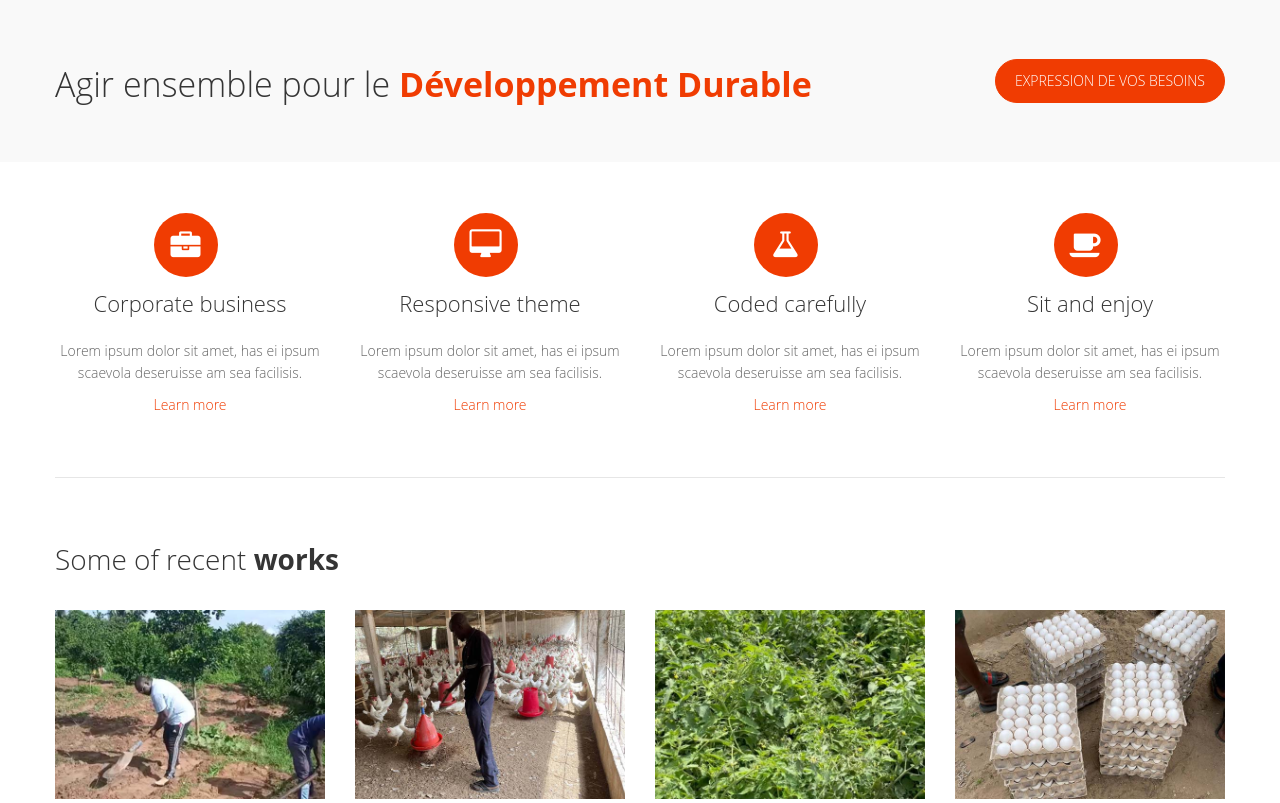
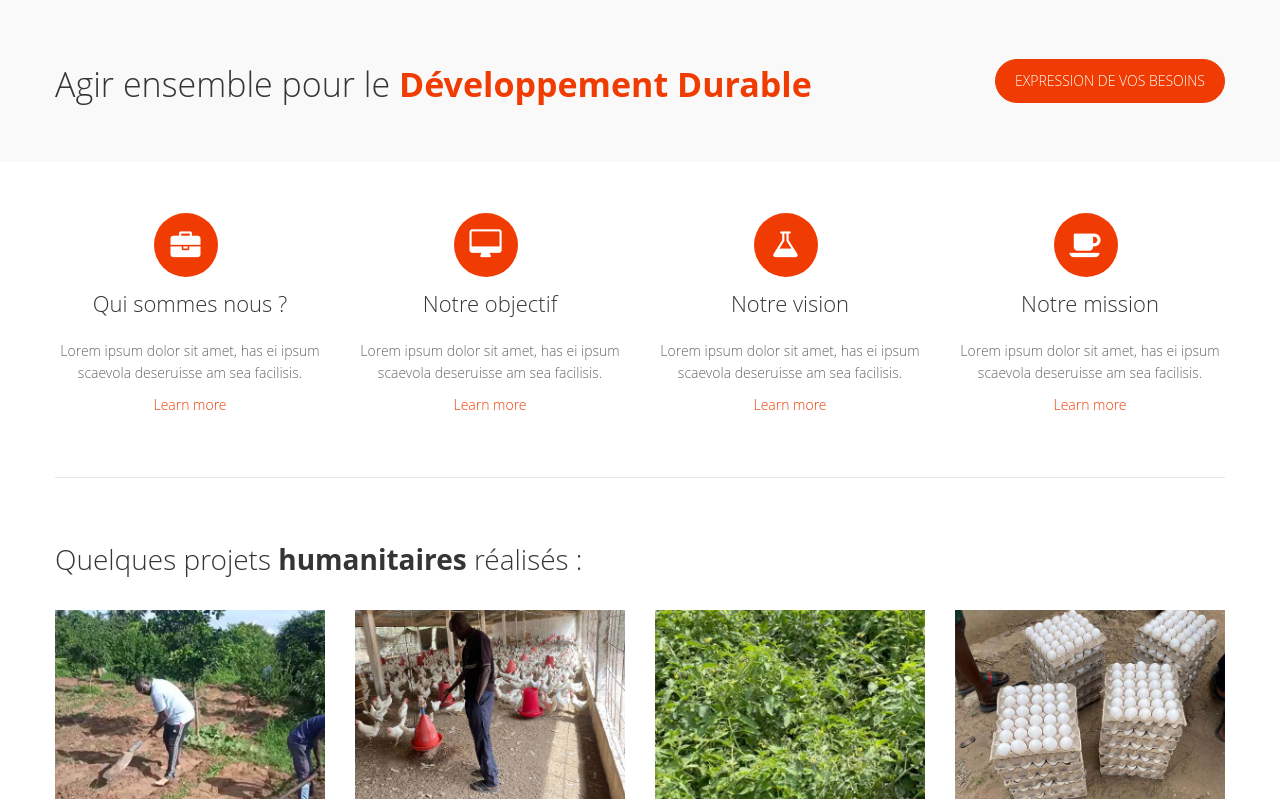
Before and after one commit to Roun1974/Association, a Symfony app: template templates/main/accueil.html.twig in a window 1280 px wide. Shown: the part 583-1386 px from the top of the page. Run offline with Twig, Linux system fonts and the light colour scheme; the template is opened without the code that fills it, so the values that code supplies are empty; some libraries are stand-ins or nearby versions.

Commit message:
Page d'accueil version final

```diff
--- a/templates/main/accueil.html.twig
+++ b/templates/main/accueil.html.twig
@@ -15,7 +15,7 @@
                     <i class="icon-briefcase icon-circled icon-64 active"></i>
                   </div>
                   <div class="text">
-                    <h6>Corporate business</h6>
+                    <h6>Qui sommes nous ?</h6>
                     <p>
                       Lorem ipsum dolor sit amet, has ei ipsum scaevola deseruisse am sea facilisis.
                     </p>
@@ -29,7 +29,7 @@
                     <i class="icon-desktop icon-circled icon-64 active"></i>
                   </div>
                   <div class="text">
-                    <h6>Responsive theme</h6>
+                    <h6>Notre objectif</h6>
                     <p>
                       Lorem ipsum dolor sit amet, has ei ipsum scaevola deseruisse am sea facilisis.
                     </p>
@@ -43,7 +43,7 @@
                     <i class="icon-beaker icon-circled icon-64 active"></i>
                   </div>
                   <div class="text">
-                    <h6>Coded carefully</h6>
+                    <h6>Notre vision</h6>
                     <p>
                       Lorem ipsum dolor sit amet, has ei ipsum scaevola deseruisse am sea facilisis.
                     </p>
@@ -57,7 +57,7 @@
                     <i class="icon-coffee icon-circled icon-64 active"></i>
                   </div>
                   <div class="text">
-                    <h6>Sit and enjoy</h6>
+                    <h6>Notre mission</h6>
                     <p>
                       Lorem ipsum dolor sit amet, has ei ipsum scaevola deseruisse am sea facilisis.
                     </p>
@@ -79,7 +79,7 @@
         <!-- Portfolio Projects -->
         <div class="row">
           <div class="span12">
-            <h4 class="heading">Some of recent <strong>works</strong></h4>
+            <h4 class="heading">Quelques projets <strong> humanitaires</strong> réalisés :</h4>
             <div class="row">
               <section id="projects">
                 <ul id="thumbs" class="portfolio">
```
